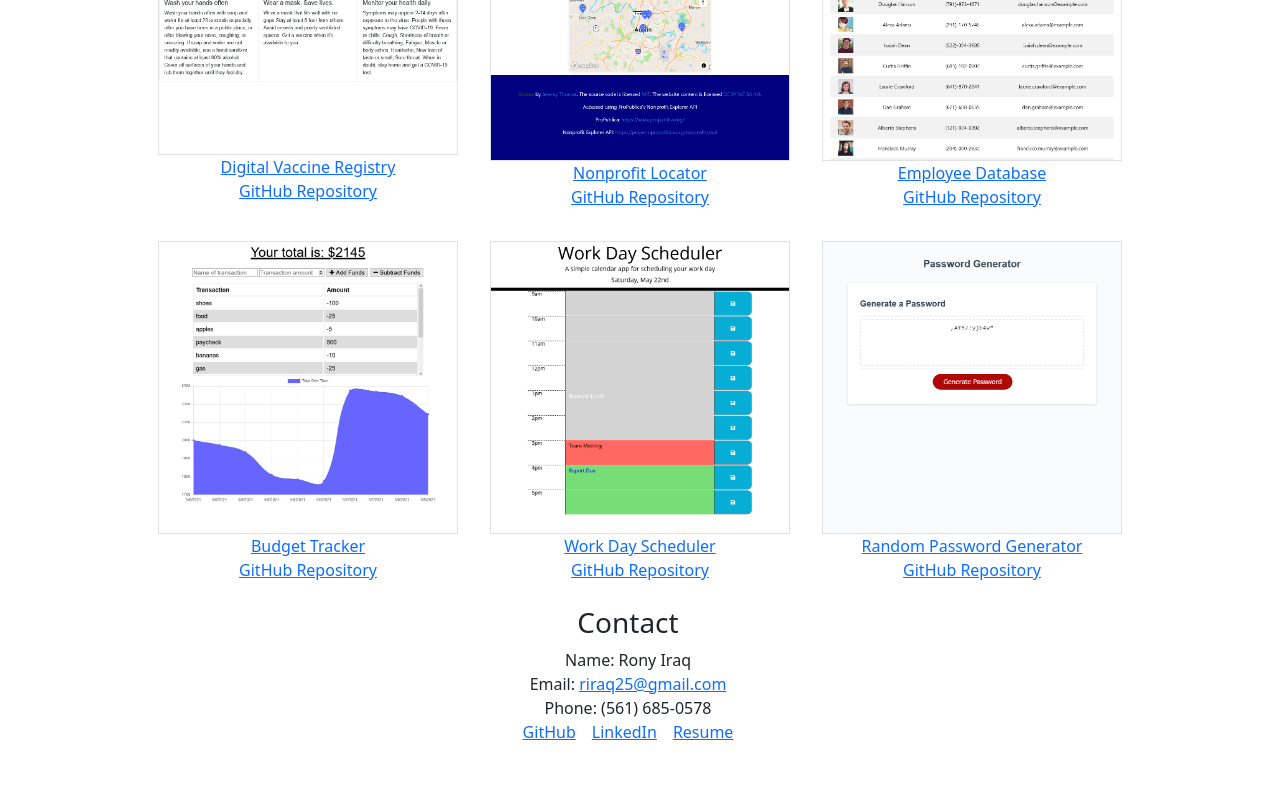
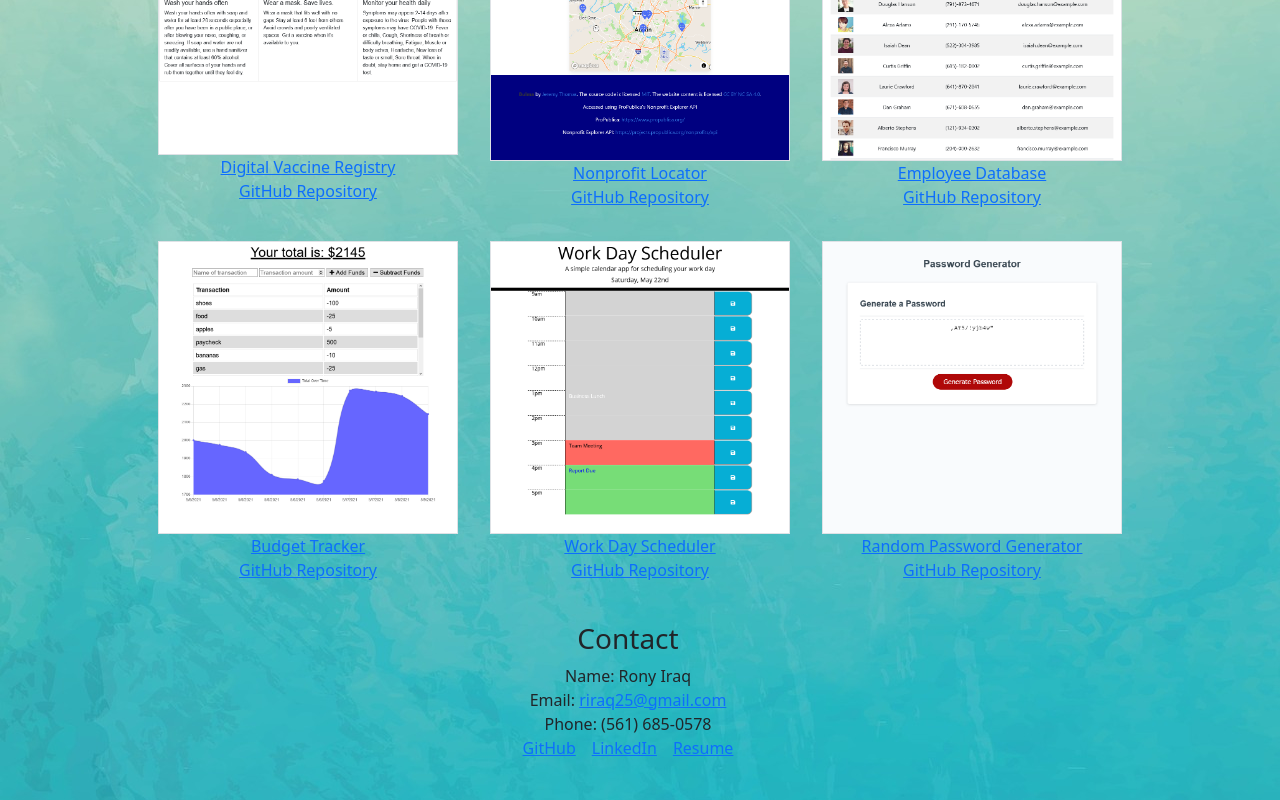
Before and after one commit to riraq/riraq.github.io, a React (Create React App) app: page /portfolio in a window 1280 px wide. Shown: the part 282-1082 px from the top of the page. Before the commit the page ends 1042 px from the top, so only its background shows below. Built offline with nearby package versions, Linux system fonts and the light colour scheme.

Commit message:
added bg image and style file

```diff
--- a/public/index.html
+++ b/public/index.html
@@ -11,7 +11,8 @@
     />
     <link rel="apple-touch-icon" href="%PUBLIC_URL%/logo192.png" />
     <link rel="manifest" href="%PUBLIC_URL%/manifest.json" />
-    <title>React App</title>
+    <title>Rony's Portfolio</title>
+    <link rel="stylesheet" href="style.css">
   </head>
   <body>
     <div id="root"></div>
--- /dev/null
+++ b/public/style.css
@@ -0,0 +1,3 @@
+body {
+  background-image: url("./assets/images/bg_img.jpg");
+}
--- a/src/components/Footer.js
+++ b/src/components/Footer.js
@@ -2,7 +2,7 @@ import React from "react";
 
 function Footer() {
   return (
-    <footer className="footer row mx-auto text-center">
+    <footer className="footer row mx-auto my-4 text-center">
       <div className="row footerContainer">
         <h3>Contact</h3>
         <address>
--- a/src/pages/Home.js
+++ b/src/pages/Home.js
@@ -5,7 +5,7 @@ function Home() {
     <div>
       <h1 className="text-center">I'm Rony Iraq</h1>
       <h2 className="text-center">Full Stack Developer</h2>
-      <img src="assets/images/profile_pic.jpg" id="profilePic" class="float-start me-3 w-50" alt="headshot of Rony Iraq" />
+      <img src="assets/images/profile_pic.jpg" id="profilePic" className="float-start me-3 w-50" alt="headshot of Rony Iraq" />
 
       <p>
         I am currently attending The Coding Boot Camp at UT Austin with a focus on Web
```
Also changed, not shown: public/assets/images/bg_img.jpg.
